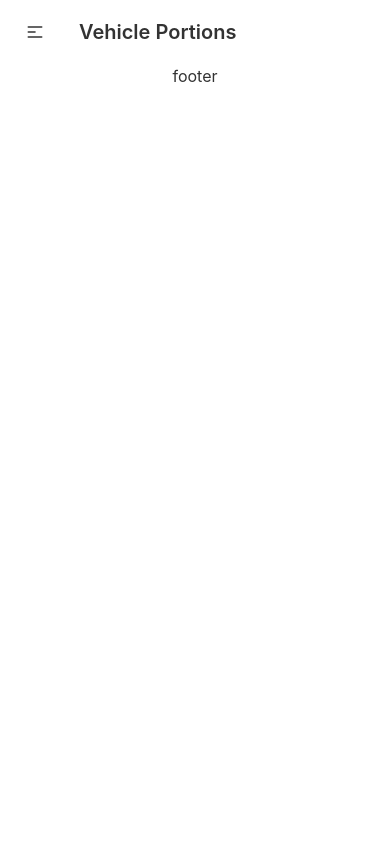
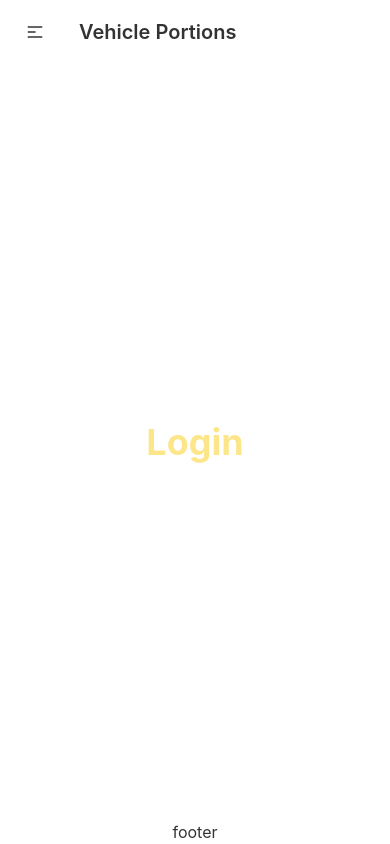
Before and after one commit to asaduzzaman599/manufacturer-website-client-side, a React (Create React App) app: page /login in a window 390 px wide. Built offline with nearby package versions, Linux system fonts and the light colour scheme.

Commit message:
banner added

```diff
--- a/src/App.js
+++ b/src/App.js
@@ -1,15 +1,25 @@
 import logo from './logo.svg';
 import './App.css';
-import { Routes } from 'react-router-dom';
+import { Route, Routes } from 'react-router-dom';
 import Header from './Pages/Shared/Header';
 import Footer from './Pages/Shared/Footer';
+import Home from './Pages/Home/Home';
+import Login from './Pages/Auth/Login';
+import SignUp from './Pages/Auth/SignUp';
 
 function App() {
+  const routes = [
+    { id: 1, name: "home", path: "/", Component: Home },
+    { id: 2, name: "login", path: "/login", Component: Login },
+    { id: 3, name: "signup", path: "/signup", Component: SignUp },
+  ]
   return (
-    <div className="App">
+    <div className="min-h-screen flex flex-col justify-between App">
       <Header></Header>
       <Routes>
-
+        {
+          routes.map(({ id, name, path, Component }) => <Route path={path} element={<Component />}></Route>)
+        }
       </Routes>
       <Footer></Footer>
     </div>
--- /dev/null
+++ b/src/Components/CommonTitle.js
@@ -0,0 +1,11 @@
+import React from 'react';
+
+const CommonTitle = ({ children }) => {
+    return (
+        <h2 className='text-4xl font-bold text-secondary'>
+            {children}
+        </h2>
+    );
+};
+
+export default CommonTitle;
--- /dev/null
+++ b/src/Pages/Auth/Login.js
@@ -0,0 +1,12 @@
+import React from 'react';
+import CommonTitle from '../../Components/CommonTitle';
+
+const Login = () => {
+    return (
+        <CommonTitle>
+            Login
+        </CommonTitle>
+    );
+};
+
+export default Login;
--- /dev/null
+++ b/src/Pages/Auth/SignUp.js
@@ -0,0 +1,12 @@
+import React from 'react';
+import CommonTitle from '../../Components/CommonTitle';
+
+const SignUp = () => {
+    return (
+        <div>
+            <CommonTitle>Sign Up</CommonTitle>
+        </div>
+    );
+};
+
+export default SignUp;
--- /dev/null
+++ b/src/Pages/Home/Banner.js
@@ -0,0 +1,18 @@
+import React from 'react';
+
+const Banner = () => {
+    return (
+        <div class="hero min-h-screen container mx-auto">
+            <div class="hero-content flex-col lg:flex-row">
+                <img src="https://api.lorem.space/image/movie?w=260&h=400" class="max-w-sm rounded-lg shadow-2xl" />
+                <div>
+                    <h1 class="text-5xl font-bold">Box Office News!</h1>
+                    <p class="py-6">Provident cupiditate voluptatem et in. Quaerat fugiat ut assumenda excepturi exercitationem quasi. In deleniti eaque aut repudiandae et a id nisi.</p>
+                    <button class="btn btn-primary">Get Started</button>
+                </div>
+            </div>
+        </div>
+    );
+};
+
+export default Banner;
--- a/src/Pages/Home/Home.js
+++ b/src/Pages/Home/Home.js
@@ -1,9 +1,13 @@
 import React from 'react';
+import Banner from './Banner';
+import Parts from './Parts';
 
 const Home = () => {
     return (
         <div>
             <h3>Home</h3>
+            <Banner></Banner>
+            <Parts></Parts>
         </div>
     );
 };
--- /dev/null
+++ b/src/Pages/Home/Parts.js
@@ -0,0 +1,12 @@
+import React from 'react';
+import CommonTitle from '../../Components/CommonTitle';
+
+const Parts = () => {
+    return (
+        <div>
+            <CommonTitle>Vehicle Parts We Provide</CommonTitle>
+        </div>
+    );
+};
+
+export default Parts;
--- a/src/Pages/Shared/Header.js
+++ b/src/Pages/Shared/Header.js
@@ -5,6 +5,8 @@ const Header = () => {
 
     const menuItems = <>
         <li><NavLink to='/'>HOME</NavLink></li>
+        <li><NavLink to='/login'>LOGIN</NavLink></li>
+        <li><NavLink to='/signup'>SIGN Up</NavLink></li>
 
     </>
 
```
